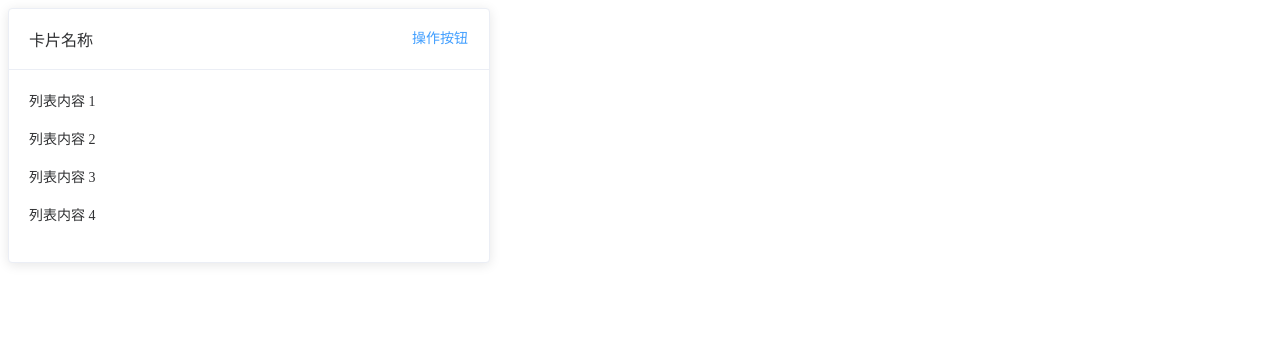
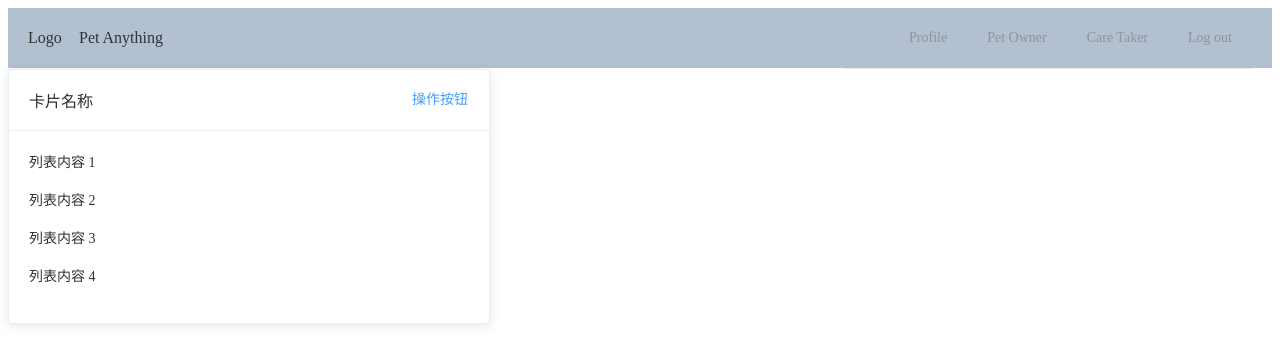
Before and after one commit to CS2102-Project-Team/CS2102_2021_S1_Team27, a Vue app in the folder frontend/: page / in a window 1280 px wide. Shown: the top 364 px of the page. Built offline with nearby package versions, Linux system fonts and the light colour scheme; no server answers.

Commit message:
add navbar, update router

```diff
--- /dev/null
+++ b/frontend/src/components/loginsignupnavbar.vue
@@ -0,0 +1,53 @@
+<template>
+  <el-header>
+    <el-row>
+      <el-col :span="1" style="text-align: left;">
+        Logo
+      </el-col>
+      <el-col :span="21" style="text-align: left;">
+        Pet Anything
+      </el-col>
+      <el-col :span="2">
+        <el-menu
+          :default-active="activeIndex"
+          class="headermenu"
+          mode="horizontal"
+          @select="handleSelect">
+            <el-menu-item index="/login">Login</el-menu-item>
+            <el-menu-item index="/signup">Signup</el-menu-item>
+        </el-menu>
+      </el-col>
+    </el-row>
+  </el-header>
+</template>
+
+<script>
+
+export default {
+  name: 'navbar',
+  data() {
+    return {
+      activeIndex: '0',
+    };
+  },
+  methods: {
+    handleSelect(key) {
+      this.$router.push(key);
+    },
+  },
+};
+</script>
+
+<style>
+  .el-header {
+    background-color: #B3C0D1;
+    color: #333;
+    text-align: center;
+    line-height: 60px;
+  }
+
+  .headermenu {
+    background-color: #B3C0D1;
+  }
+
+</style>
--- /dev/null
+++ b/frontend/src/components/navbar.vue
@@ -0,0 +1,70 @@
+<template>
+  <el-header>
+    <el-row>
+      <el-col :span="1" style="text-align: left;">
+        Logo
+      </el-col>
+      <el-col :span="15" style="text-align: left;">
+        Pet Anything
+      </el-col>
+      <el-col :span="8">
+        <el-menu
+          :default-active="activeIndex"
+          class="headermenu"
+          mode="horizontal"
+          @select="handleSelect">
+            <el-menu-item index="logout" class="ral">Log out</el-menu-item>
+            <el-menu-item index="/caretaker" class="ral">Care Taker</el-menu-item>
+            <el-menu-item index="/petowner" class="ral">Pet Owner</el-menu-item>
+            <el-menu-item index="/profile" class="ral">Profile</el-menu-item>
+        </el-menu>
+      </el-col>
+    </el-row>
+  </el-header>
+</template>
+
+<script>
+
+export default {
+  name: 'navbar',
+  data() {
+    return {
+      activeIndex: '0',
+    };
+  },
+  methods: {
+    handleSelect(key) {
+      if (key.substr(0, 1) === '/') {
+        this.$router.push(key);
+      } else if (key === 'logout') {
+        this.$store.dispatch('logout')
+          .then(() => {
+            this.$router.push('/');
+          })
+          .catch(({ error }) => {
+            // eslint-disable-next-line no-console
+            console.log(error);
+          });
+      }
+    },
+  },
+};
+</script>
+
+<style>
+  .el-header {
+    background-color: #B3C0D1;
+    color: #333;
+    text-align: center;
+    line-height: 60px;
+  }
+
+  .headermenu {
+    background-color: #B3C0D1;
+  }
+
+  .ral {
+    float: right !important;
+  }
+
+</style>
--- /dev/null
+++ b/frontend/src/components/sidebar.vue
@@ -0,0 +1,15 @@
+<template>
+  <div>
+  </div>
+</template>
+
+<script>
+
+export default {
+  name: 'sidebar',
+};
+</script>
+
+<style>
+
+</style>
--- a/frontend/src/router/index.js
+++ b/frontend/src/router/index.js
@@ -1,42 +1,43 @@
 import Vue from 'vue';
 import Router from 'vue-router';
+import routes from './routes';
 
 Vue.use(Router);
 
-export const constantRoutes = [
-  {
-    path: '/login',
-    component: () => import('@/views/login/index'),
-    hidden: true,
-  },
-  {
-    path: '/404',
-    component: () => import('@/views/home/index'),
-    hidden: true,
-  },
-  {
-    path: '/', // to be modified
-    component: () => import('@/views/home/index'),
-    children: [
-      {
-        path: 'dashboard',
-        component: () => import('@/views/home/index'),
-        name: 'Dashboard',
-        meta: { title: 'Dashboard', icon: 'dashboard', affix: true },
-      },
-    ],
-  },
-  {
-    path: '/signup',
-    component: () => import('@/views/signup/index'),
-    hidden: true,
-  },
-];
+// export const constantRoutes = [
+//   {
+//     path: '/login',
+//     component: () => import('@/views/login/index'),
+//     hidden: true,
+//   },
+//   {
+//     path: '/404',
+//     component: () => import('@/views/home/index'),
+//     hidden: true,
+//   },
+//   {
+//     path: '/', // to be modified
+//     component: () => import('@/views/home/index'),
+//     children: [
+//       {
+//         path: 'dashboard',
+//         component: () => import('@/views/home/index'),
+//         name: 'Dashboard',
+//         meta: { title: 'Dashboard', icon: 'dashboard', affix: true },
+//       },
+//     ],
+//   },
+//   {
+//     path: '/signup',
+//     component: () => import('@/views/signup/index'),
+//     hidden: true,
+//   },
+// ];
 
 const createRouter = () => new Router({
   // mode: 'history', // require service support
   scrollBehavior: () => ({ y: 0 }),
-  routes: constantRoutes,
+  routes,
 });
 
 const router = createRouter();
--- /dev/null
+++ b/frontend/src/router/main-routes.js
@@ -0,0 +1,27 @@
+export default [
+  // - Dashboard
+  {
+    name: 'home',
+    path: '/',
+    meta: { requireAuth: true },
+    component: () => import('@/views/home/index'),
+  },
+  {
+    name: 'petowner',
+    path: '/petowner',
+    meta: { requireAuth: true },
+    component: () => import('@/views/home/index'),
+  },
+  {
+    name: 'caretaker',
+    path: '/caretaker',
+    meta: { requireAuth: true },
+    component: () => import('@/views/home/index'),
+  },
+  {
+    name: 'profile',
+    path: '/profile',
+    meta: { requireAuth: true },
+    component: () => import('@/views/home/index'),
+  },
+];
--- /dev/null
+++ b/frontend/src/router/routes.js
@@ -0,0 +1,28 @@
+import mainRoutes from './main-routes';
+
+export default [
+  {
+    name: 'login',
+    path: '/login',
+    component: () => import('@/views/login/index'),
+  },
+  {
+    name: 'signup',
+    path: '/signup',
+    component: () => import('@/views/signup/index'),
+  },
+  {
+    path: '/',
+    component: () => import('@/views/layout/layout'),
+    children: mainRoutes,
+  },
+  {
+    name: '404',
+    path: '/404',
+    component: () => import('@/views/404/index'),
+  },
+  {
+    path: '*',
+    redirect: '/404',
+  },
+];
--- /dev/null
+++ b/frontend/src/views/404/index.vue
@@ -0,0 +1,12 @@
+<template>
+  <div>
+  </div>
+</template>
+
+<script>
+
+</script>
+
+<style>
+
+</style>
--- /dev/null
+++ b/frontend/src/views/layout/layout.vue
@@ -0,0 +1,27 @@
+<template>
+  <section class="layout">
+    <navbar/>
+    <section class="container">
+      <sidebar/>
+      <main class="content">
+        <transition name="content">
+          <router-view class="inner"/>
+        </transition>
+      </main>
+    </section>
+  </section>
+</template>
+
+<script>
+import Navbar from '@/components/navbar';
+import Sidebar from '@/components/sidebar';
+
+export default {
+  name: 'layout',
+  components: { Navbar, Sidebar },
+};
+</script>
+
+<style>
+
+</style>
```
